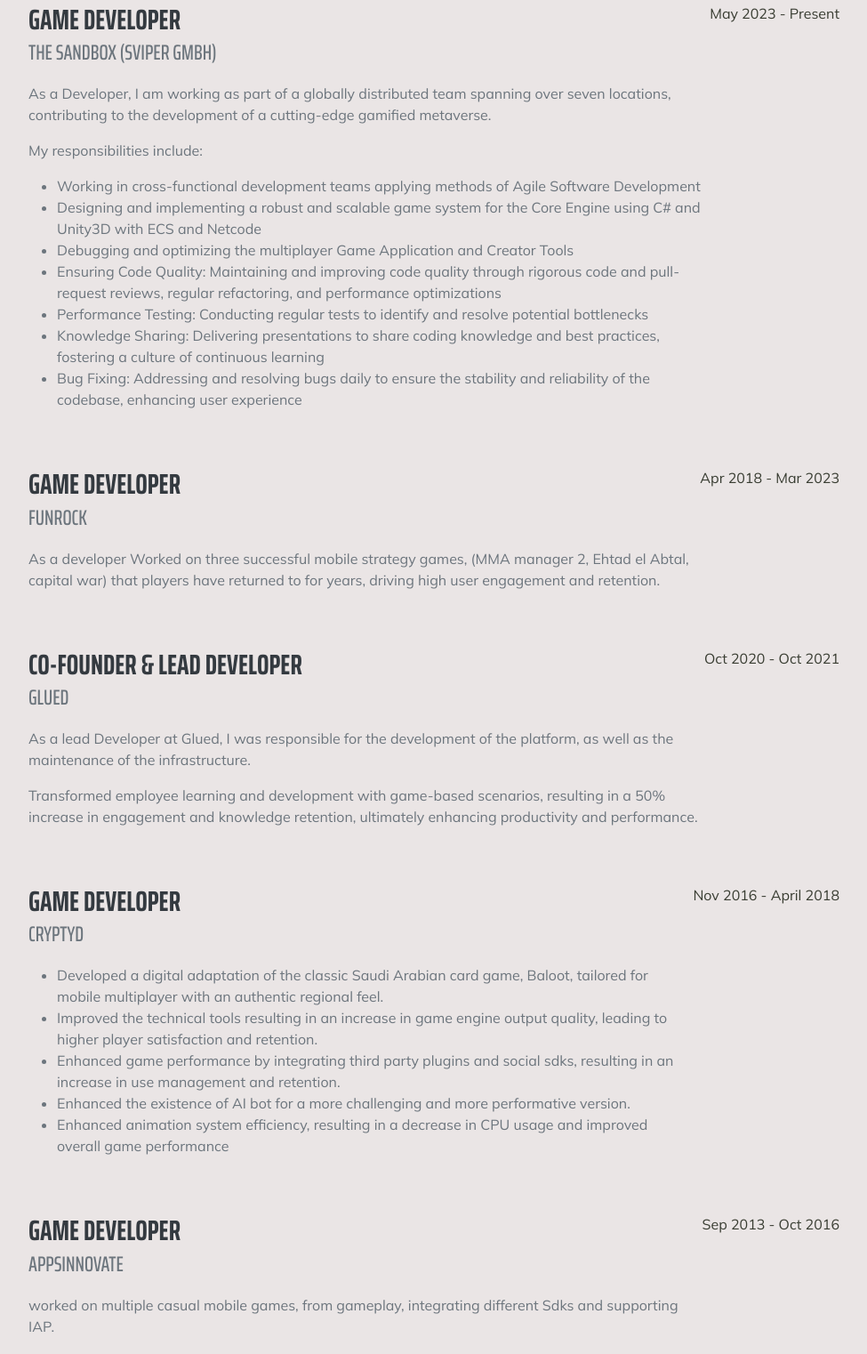
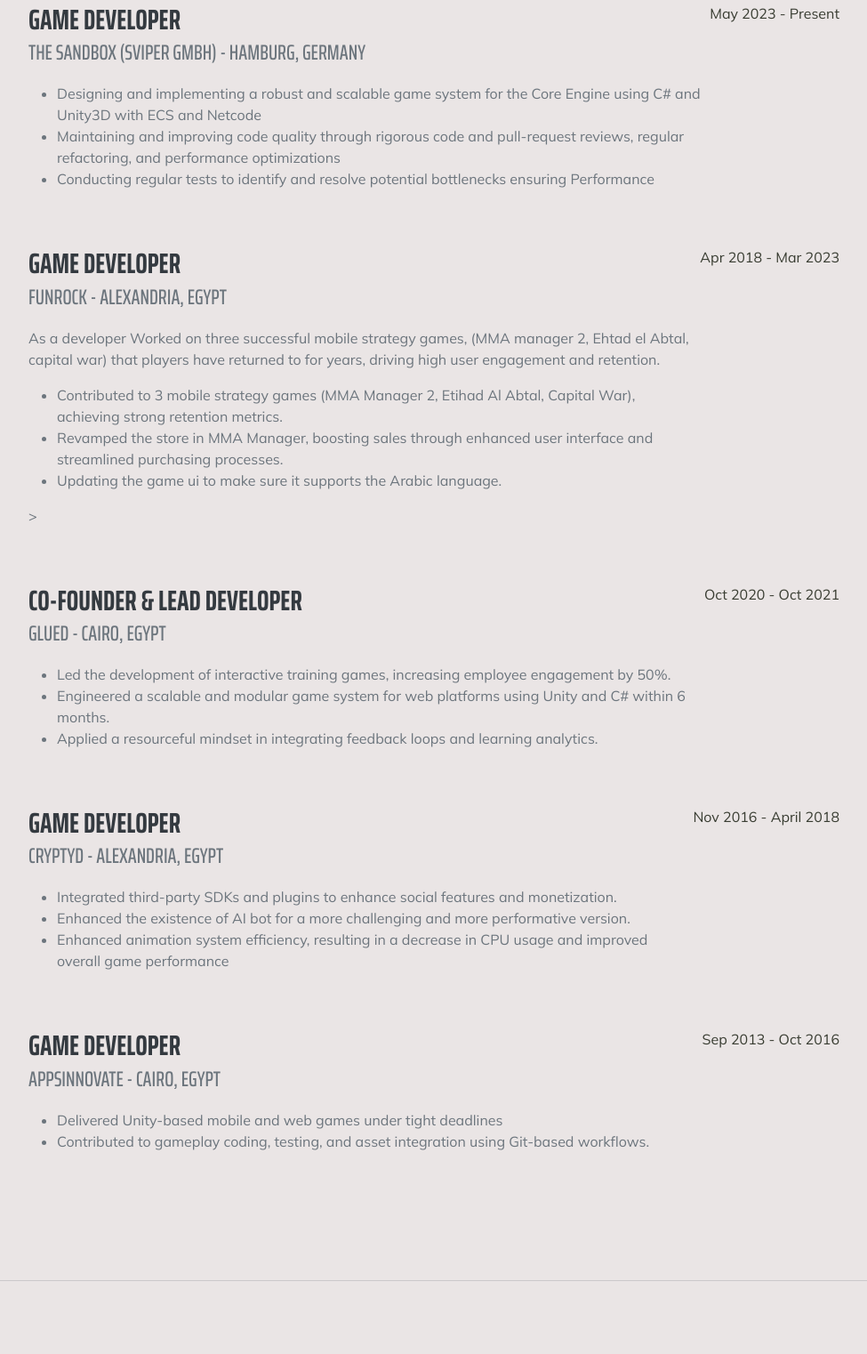
Before and after one commit to kirollos-saaid/kirollos-saaid.github.io, a plain HTML site: page index.html in a window 1280 px wide. Shown: the part 2849-4371 px from the top of the page at 89% size, without its empty margins (288-1263 px from the left). Drawn offline with nearby package versions, Linux system fonts and the light colour scheme; a web font is replaced by a local one.

Commit message:
adjusting projects and experience data

```diff
--- a/index.html
+++ b/index.html
@@ -46,13 +46,14 @@
     <!-- ################################ ABOUT ################################ -->
     <section class="resume-section" id="about">
         <div class="resume-section-content">
-            <h1 class="text-primary">Kirollos Saaid </h1>
+            <h1 class="text-primary">Kirollos Saaid</h1>
             <h2 class="mb-5">
                 Senior Game Developer
             </h2>
             <div class="social-icons">
 
-                <p>Hello, I'm Kirollos Saaid, a game developer and software engineer with over a decade of experience in the gaming
+                <p>Hello, I'm Kirollos Saaid, a game developer and software engineer with over a decade of experience in
+                    the gaming
                     industry. My career spans a wide range of projects across mobile, web, and PC platforms, allowing me
                     to build a versatile and highly adaptable skill set.</p>
 
@@ -112,14 +113,14 @@
                                 </div>
                             </div>
                             <div class="col-md-6 order-md-1">
-                                <p>
-                                    A decentralized metaverse where players and creators build, share, and monetize
+                                <p> A decentralized metaverse where players and creators build, share, and monetize
                                     voxel-based experiences. Powered by blockchain, it’s one of the most ambitious
                                     user-generated content platforms in gaming today.
                                 </p>
                                 <p> Worked as part of the core development team Designing and implementing a robust and
                                     scalable game system for the Core Engine. Refactored
-                                    legacy UI systems into using the MVP architecture, significantly boosting maintainability
+                                    legacy UI systems into using the MVP architecture, significantly boosting
+                                    maintainability
                                     and user interface responsiveness. Collaborated across disciplines in an
                                     international team environment to deliver features at scale.
                                 </p>
@@ -147,13 +148,13 @@
                                 </div>
                             </div>
                             <div class="col-md-6 order-md-1">
-                                <p>A mobile strategy and management game where players build and grow their own MMA
-                                    fighting empire—scouting talent, training fighters, and climbing the global ranks.
+                                <p> A mobile strategy and management game where players build and grow their own MMA
+                                    fighting empire scouting talent, training fighters, and climbing the global ranks.
                                 </p>
-                                <p>was part of the development of core gameplay systems, ensuring a seamless and
-                                    engaging user
-                                    experience. Collaborated closely with designers and artists to implement features
-                                    that resonate with MMA enthusiasts.
+                                <p> Was part of the development of core gameplay systems, ensuring a seamless and
+                                    engaging user experience. Revamped the store, boosting sales by 30% within 3
+                                    months through enhanced user interface and streamlined
+                                    purchasing processes.
                                 </p>
                                 <i>Tools used: Unity3D, JetBrains Rider, GitLab, Confluence/JIRA</i>
                             </div>
@@ -173,12 +174,14 @@
                                 </div>
                             </div>
                             <div class="col-md-6 order-md-1">
-                                <p>An educational platform that makes employee learning more engaging by turning
-                                    corporate training into interactive, game-based scenarios</p>
-                                <p> My Role:
-                                    Co-founded the platform and led the development of scenario-driven modules that
-                                    increased user engagement and learning retention. Focused on blending learning
-                                    outcomes with meaningful interactive experiences.
+                                <p> An educational platform that makes employee learning more engaging by turning
+                                    corporate training into interactive, game-based scenarios
+                                </p>
+                                <p> Co-founded the platform and Led the development of engineering a scalable and
+                                    modular game system for web platforms
+                                    using Unity and C# within 6 months. Applied a resourceful mindset in integrating
+                                    feedback loops and
+                                    learning analytics.
                                 </p>
                                 <i>Tools used: Unity3D, Unity Cloud Build, Unity Analytics, JetBrains Rider, GitHub,
                                     Git Terminal, Confluence/JIRA</i>
@@ -200,11 +203,10 @@
                                 </div>
                             </div>
                             <div class="col-md-6 order-md-1">
-                                <p>A real-time strategy game set in a fictional Arab world where players build bases,
+                                <p> A real-time strategy game set in a fictional Arab world where players build bases,
                                     form alliances, and battle for control.
                                 </p>
-                                <p>My Role:
-                                    Worked on optimizing performance for mobile platforms to ensure
+                                <p> Worked on optimizing performance for mobile platforms to ensure
                                     smooth gameplay. Updating the game ui to support the Arabic language.
                                 </p>
                                 <i>Tools used: JetBrains Rider, GitLab, Confluence/JIRA</i>
@@ -225,14 +227,13 @@
                                 </div>
                             </div>
                             <div class="col-md-6 order-md-1">
-                                <p>A digital adaptation of the classic Saudi Arabian card game, Baloot, tailored for
+                                <p> A digital adaptation of the classic Saudi Arabian card game, Baloot, tailored for
                                     mobile multiplayer with an authentic regional feel.
                                 </p>
-                                <p>Implemented turn-based multiplayer logic and helped design a culturally relevant
-                                    user experience. Enhanced the existence of AI bot for a more challenging and more
-                                    performative version. Collaborated with regional experts to ensure gameplay was
-                                    faithful to its real-world counterpart</p>
-                                <i>Tools used: Unity3D, Unity Cloud Build, Unity Analytics, VS studio, GitLab, Git
+                                <p> Integrated third-party SDKs and plugins to enhance social features
+                                    and monetization. Enhanced the existence of AI bot for a more challenging and more
+                                    performative version.</p>
+                                <i> Tools used: Unity3D, Unity Cloud Build, Unity Analytics, VS studio, GitLab, Git
                                     Terminal, Confluence/JIRA, XCode</i>
                             </div>
                         </div>
@@ -306,29 +307,16 @@
             <div class="d-flex flex-column flex-md-row justify-content-between mb-5">
                 <div class="flex-grow-1">
                     <h3 class="mb-0">Game Developer</h3>
-                    <div class="subheading mb-3">The Sandbox (Sviper GmbH)</div>
-                    <p>As a Developer, I am working as part of a globally distributed team spanning over seven
-                        locations, contributing to the development of a cutting-edge gamified metaverse.</p>
-                    <p>My responsibilities include:</p>
+                    <div class="subheading mb-3">The Sandbox (Sviper GmbH) - Hamburg, Germany</div>
                     <ul>
-                        <li>Working in cross-functional development teams applying methods of Agile Software
-                            Development
-                        </li>
                         <li>Designing and implementing a robust and scalable game system for the Core Engine using C#
                             and Unity3D with ECS and Netcode
                         </li>
-                        <li>Debugging and optimizing the multiplayer Game Application and Creator Tools</li>
-                        <li>Ensuring Code Quality: Maintaining and improving code quality through rigorous code and
-                            pull-request reviews, regular refactoring, and performance optimizations
+                        <li>Maintaining and improving code quality through rigorous code and pull-request reviews,
+                            regular refactoring, and performance optimizations
                         </li>
-                        <li>Performance Testing: Conducting regular tests to identify and resolve potential
-                            bottlenecks
-                        </li>
-                        <li>Knowledge Sharing: Delivering presentations to share coding knowledge and best practices,
-                            fostering a culture of continuous learning
-                        </li>
-                        <li>Bug Fixing: Addressing and resolving bugs daily to ensure the stability and reliability of
-                            the codebase, enhancing user experience
+                        <li>Conducting regular tests to identify and resolve potential bottlenecks ensuring
+                            Performance
                         </li>
                     </ul>
                 </div>
@@ -338,10 +326,20 @@
             <div class="d-flex flex-column flex-md-row justify-content-between mb-5">
                 <div class="flex-grow-1">
                     <h3 class="mb-0">Game Developer</h3>
-                    <div class="subheading mb-3">FunRock</div>
+                    <div class="subheading mb-3">FunRock - Alexandria, Egypt</div>
                     <p>As a developer Worked on three successful mobile strategy games, (MMA manager 2, Ehtad el Abtal,
                         capital war) that players have returned to for years, driving high user engagement and
                         retention.</p>
+                    <ul>
+                        <li>Contributed to 3 mobile strategy games (MMA Manager 2, Etihad Al Abtal, Capital War),
+                            achieving strong retention metrics.
+                        </li>
+                        <li>Revamped the store in MMA Manager, boosting sales through enhanced user interface and
+                            streamlined purchasing processes.
+                        </li>
+                        <li>Updating the game ui to make sure it supports the Arabic language.</li>
+                    </ul>
+                    >
                     <p></p>
                 </div>
                 <div class="flex-shrink-0"><span class="text-primary">Apr 2018 - Mar 2023</span></div>
@@ -350,13 +348,15 @@
             <div class="d-flex flex-column flex-md-row justify-content-between mb-5">
                 <div class="flex-grow-1">
                     <h3 class="mb-0">Co-Founder & Lead Developer</h3>
-                    <div class="subheading mb-3">GLUED</div>
-                    <p>As a lead Developer at Glued, I was responsible for the development of the platform, as well as
-                        the maintenance of the
-                        infrastructure.</p>
-                    <p>Transformed employee learning and development with game-based scenarios, resulting in a 50%
-                        increase in engagement and knowledge retention, ultimately enhancing productivity and
-                        performance.</p>
+                    <div class="subheading mb-3">GLUED - Cairo, Egypt</div>
+                    <ul>
+                        <li>Led the development of interactive training games, increasing employee engagement by 50%.
+                        </li>
+                        <li>Engineered a scalable and modular game system for web platforms using Unity and C# within 6
+                            months.
+                        </li>
+                        <li>Applied a resourceful mindset in integrating feedback loops and learning analytics.</li>
+                    </ul>
                 </div>
                 <div class="flex-shrink-0"><span class="text-primary">Oct 2020 - Oct 2021</span></div>
             </div>
@@ -364,18 +364,9 @@
             <div class="d-flex flex-column flex-md-row justify-content-between mb-5">
                 <div class="flex-grow-1">
                     <h3 class="mb-0">Game Developer</h3>
-                    <div class="subheading mb-3">Cryptyd</div>
+                    <div class="subheading mb-3">Cryptyd - Alexandria, Egypt</div>
                     <ul>
-                        <li>Developed a digital adaptation of the classic Saudi Arabian card game, Baloot, tailored for
-                            mobile multiplayer with an authentic regional feel.
-                        </li>
-                        <li>Improved the technical tools resulting in an increase in game engine output quality, leading
-                            to
-                            higher player satisfaction and retention.
-                        </li>
-                        <li>Enhanced game performance by integrating third party plugins and social sdks, resulting in
-                            an increase in use management and retention.
-                        </li>
+                        <li> Integrated third-party SDKs and plugins to enhance social features and monetization.</li>
                         <li>Enhanced the existence of AI bot for a more challenging and more performative version.
                         </li>
                         <li>Enhanced animation system efficiency, resulting in a decrease in CPU usage and improved
@@ -388,9 +379,13 @@
             <div class="d-flex flex-column flex-md-row justify-content-between mb-5">
                 <div class="flex-grow-1">
                     <h3 class="mb-0">Game Developer</h3>
-                    <div class="subheading mb-3">Appsinnovate</div>
-                    <p>worked on multiple casual mobile games, from gameplay, integrating different Sdks and supporting
-                        IAP.</p>
+                    <div class="subheading mb-3">Appsinnovate - Cairo, Egypt</div>
+                    <ul>
+                        <li>Delivered Unity-based mobile and web games under tight deadlines</li>
+                        <li>Contributed to gameplay coding, testing, and asset integration using
+                            Git-based workflows.
+                        </li>
+                    </ul>
                 </div>
                 <div class="flex-shrink-0"><span class="text-primary">Sep 2013 - Oct 2016</span></div>
             </div>
```
